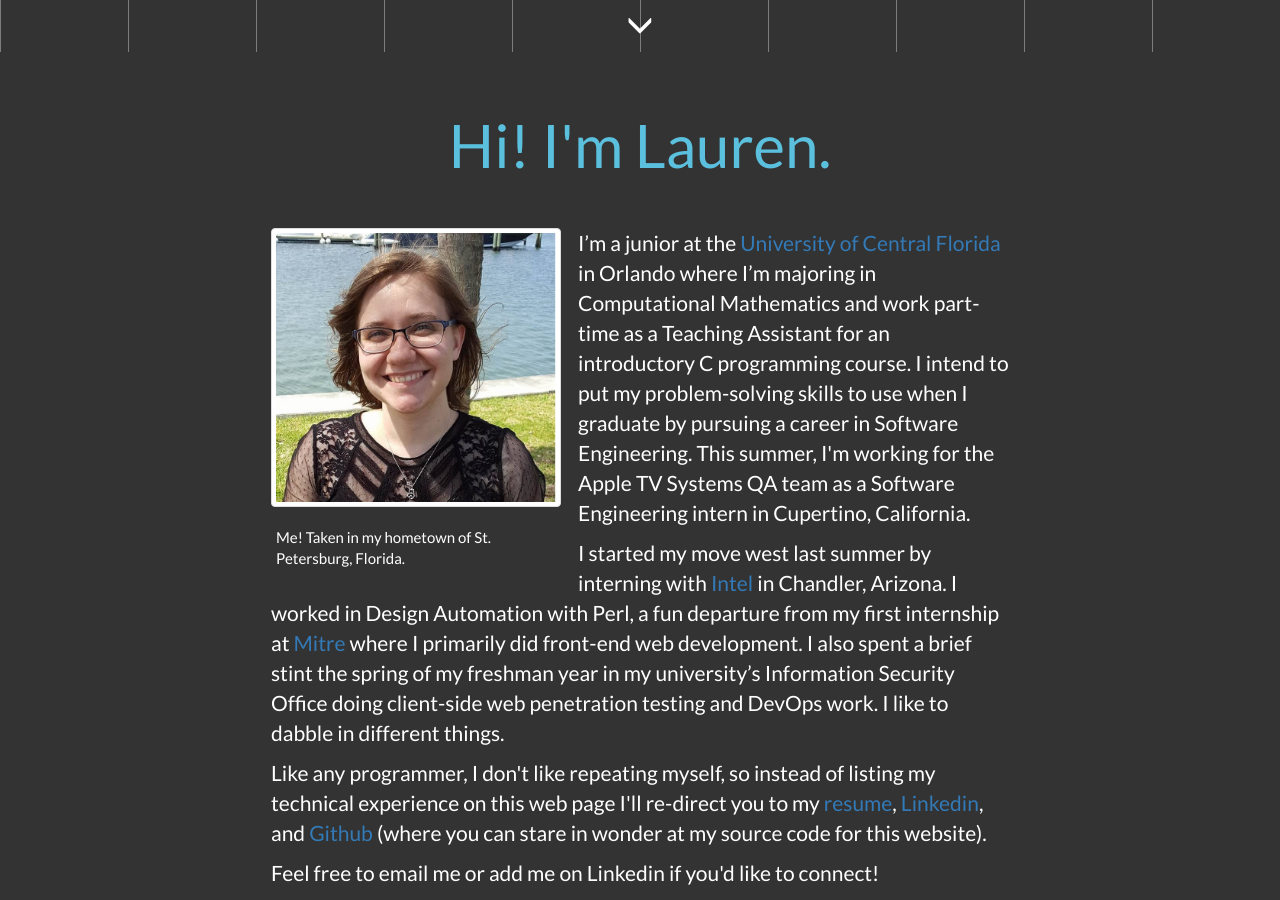
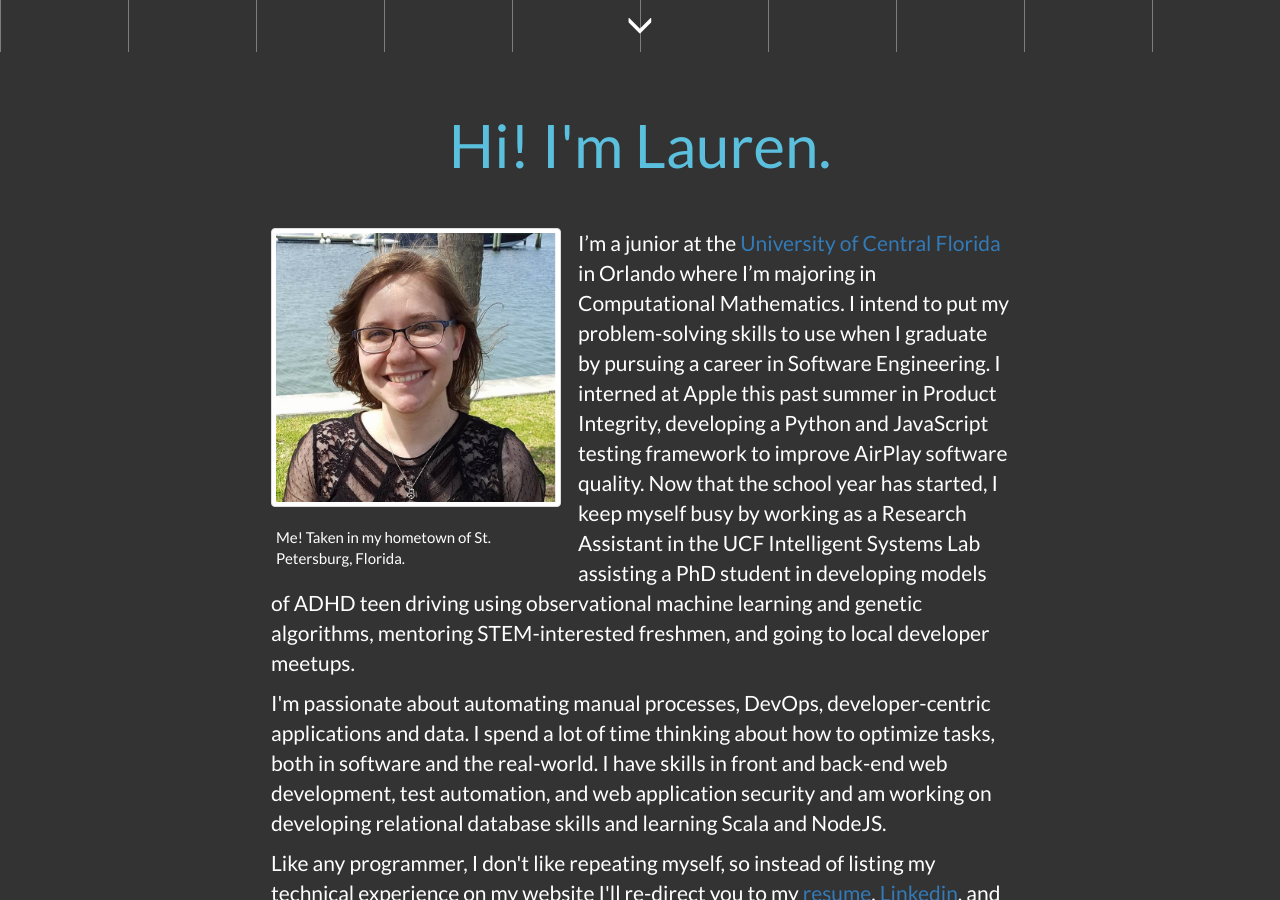
Before and after one commit to hastingsl/hastingsl.github.io, a Jekyll site: the page built from index.html, in a window 1280 px wide and 900 px high, scrolled down 848 px. Built offline with Jekyll 4.4.1, drawn with Linux system fonts in a browser that asks for light colours; nearby versions of some CDN libraries; some of the changed text lies outside the part shown.

Commit message:
Updated resume and description for interview season.

```diff
--- a/index.html
+++ b/index.html
@@ -7,7 +7,8 @@ title: Lauren Hastings
   <center>
     <div class="jumbotron">
       <h1>Lauren Hastings</h1>
-      <p>UCF Student & Apple Intern</p>
+      <p>UCF Undergraduate Research Assistant & Industry Intern
+</p>
     </div>
   </center>
   <!-- Generates grid of solid tiles: -->
@@ -33,16 +34,16 @@ title: Lauren Hastings
     </figcaption>
   </figure>
   <p>
-    I’m a junior at the <a href="https://www.ucf.edu" target="_blank"> University of Central Florida</a> in Orlando where I’m majoring in Computational Mathematics and work part-time as a Teaching Assistant for an introductory C programming course. I intend to put my problem-solving skills to use when I graduate by pursuing a career in Software Engineering. This summer, I'm working for the Apple TV Systems QA team as a Software Engineering intern in Cupertino, California.
+    I’m a junior at the <a href="https://www.ucf.edu" target="_blank"> University of Central Florida</a> in Orlando where I’m majoring in Computational Mathematics. I intend to put my problem-solving skills to use when I graduate by pursuing a career in Software Engineering. I interned at Apple this past summer in Product Integrity, developing a Python and JavaScript testing framework to improve AirPlay software quality. Now that the school year has started, I keep myself busy by working as a Research Assistant in the UCF Intelligent Systems Lab assisting a PhD student in developing models of ADHD teen driving using observational machine learning and genetic algorithms, mentoring STEM-interested freshmen, and going to local developer meetups.
   </p>
   <p>
-    I started my move west last summer by interning with <a href="http://www.intel.com/content/www/us/en/homepage.html" target="_blank">Intel</a> in Chandler, Arizona. I worked in Design Automation with Perl, a fun departure from my first internship at <a href="https://www.mitre.org" target="_blank">Mitre</a> where I primarily did front-end web development. I also spent a brief stint the spring of my freshman year in my university’s Information Security Office doing client-side web penetration testing and DevOps work. I like to dabble in different things.
+  I'm passionate about automating manual processes, DevOps, developer-centric applications and data. I spend a lot of time thinking about how to optimize tasks, both in software and the real-world. I have skills in front and back-end web development, test automation, and web application security and am working on developing relational database skills and learning Scala and NodeJS.
   </p>
   <p>
-    Like any programmer, I don't like repeating myself, so instead of listing my technical experience on this web page I'll re-direct you to my <a href="files/resume.pdf" target="_blank">resume</a>, <a href="https://www.linkedin.com/in/hastingsl" target="_blank">Linkedin</a>, and <a href="https://www.github.com/hastingsl" target="_blank">Github</a> (where you can stare in wonder at my source code for this website).
+    Like any programmer, I don't like repeating myself, so instead of listing my technical experience on my website I'll re-direct you to my <a href="files/resume.pdf" target="_blank">resume</a>, <a href="https://www.linkedin.com/in/hastingsl" target="_blank">Linkedin</a>, and <a href="https://www.github.com/hastingsl" target="_blank">Github</a> (where you can stare in wonder at my source code for this website, and side-projects if I ever have time for them).
   </p>
   <p>
-    Feel free to email me or add me on Linkedin if you'd like to connect!
+    Feel free to reach out on LinkedIn if you want to connect!
   </p>
   <center><h1>To learn more, check out:</h1></center>
   <center class="link-icons">
```
Also changed, not shown: 1 other file.
